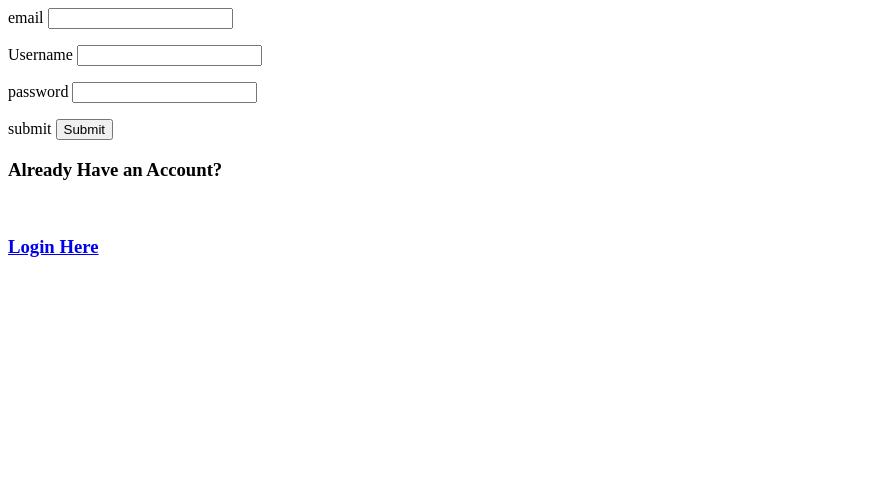
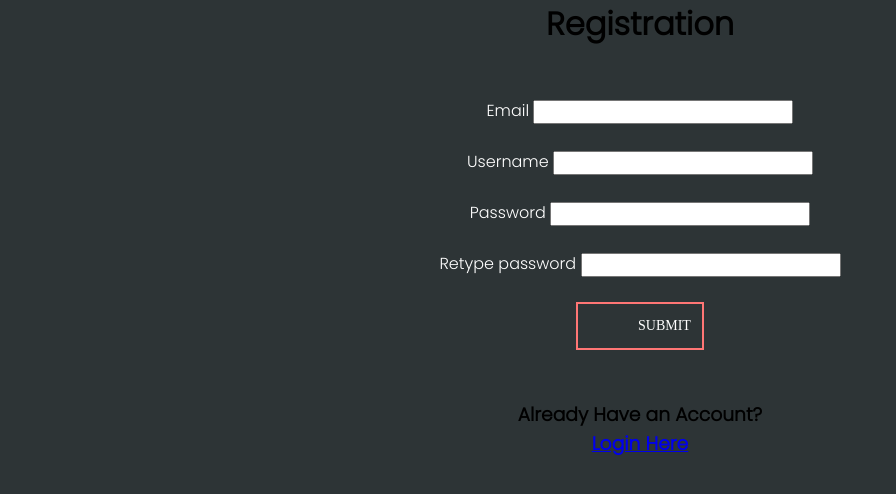
Before and after one commit to darmiel/Smart-Home, a Flask app: template code/templates/register.html in a window 1280 px wide. Shown: the top 494 px of the page, without its empty margins (0-896 px from the left). Run offline with Flask 2, Linux system fonts and the light colour scheme; the template is opened without the code that fills it, so the values that code supplies are empty.

Commit message:
Retyping password, added maximum users to env file and changed look of templates

```diff
--- a/code/static/css/login.css
+++ b/code/static/css/login.css
@@ -1,4 +1,27 @@
 .login{
+text-align: center;
 margin:auto;
-width:50%;
 }
+
+.logtext{
+  color:white;
+}
+
+
+.submitlog {
+  margin-left: auto;
+  margin-right: auto;
+  position: relative;
+  display: block;
+  width: 10%;
+  color: white;
+  font-size: 14px;
+  font-family: "montserrat";
+  text-align: center;
+  text-decoration: none;
+  padding: 14px 60px;
+  border: 2px solid #ff7675;
+  text-transform: uppercase;
+  overflow: hidden;
+  background-color: Transparent;
+}
--- a/code/templates/register.html
+++ b/code/templates/register.html
@@ -1,9 +1,28 @@
+<head>
+   <link rel="stylesheet" type ="text/css" href="{{ url_for('static', filename='css/main.css') }}">
+   <link rel="stylesheet" type ="text/css" href="{{ url_for('static', filename='css/checkboxes.css') }}">
+<link rel="stylesheet" type ="text/css" href="{{ url_for('static', filename='css/login.css') }}">
+   <meta name="viewport" content="width=device-width, initial-scale=1">
+
+</head>
+
+<h1> Registration </h1>
+<br><br>
+<div class="login">
+
 <form action="" method = "POST">
-    <p>email <input type = "email" name = "email" /></p>
-    <p>Username <input type = "text" name = "username" /></p>
-    <p>password <input type = "password" name = "password" /></p>
-    <p> submit <input type = "submit" value = "Submit" /></p>
+    <p class="logtext">Email <input type = "email" name = "email" /></p>
+<br>
+    <p class="logtext">Username <input type = "text" name = "username" /></p>
+<br>
+    <p class="logtext">Password <input type = "password" name = "password" /></p>
+<br>
+    <p class="logtext">Retype password <input type = "password" name = "password2" /></p>
+<br>
+    <input type = "submit" value = "Submit" class="submitlog"/></p>
 </form>
+<br><br>
+<h3>Already Have an Account?</h3>
+<h3><a href ="/login">Login Here</a></h3>
 
-<h3>Already Have an Account?</h3><br>
-<h3><a href ="/login">Login Here</a></h3>
+</div>
```
Also changed, not shown: code/login.py (+15 -2 lines), code/templates/login.html (+13 -4 lines).
